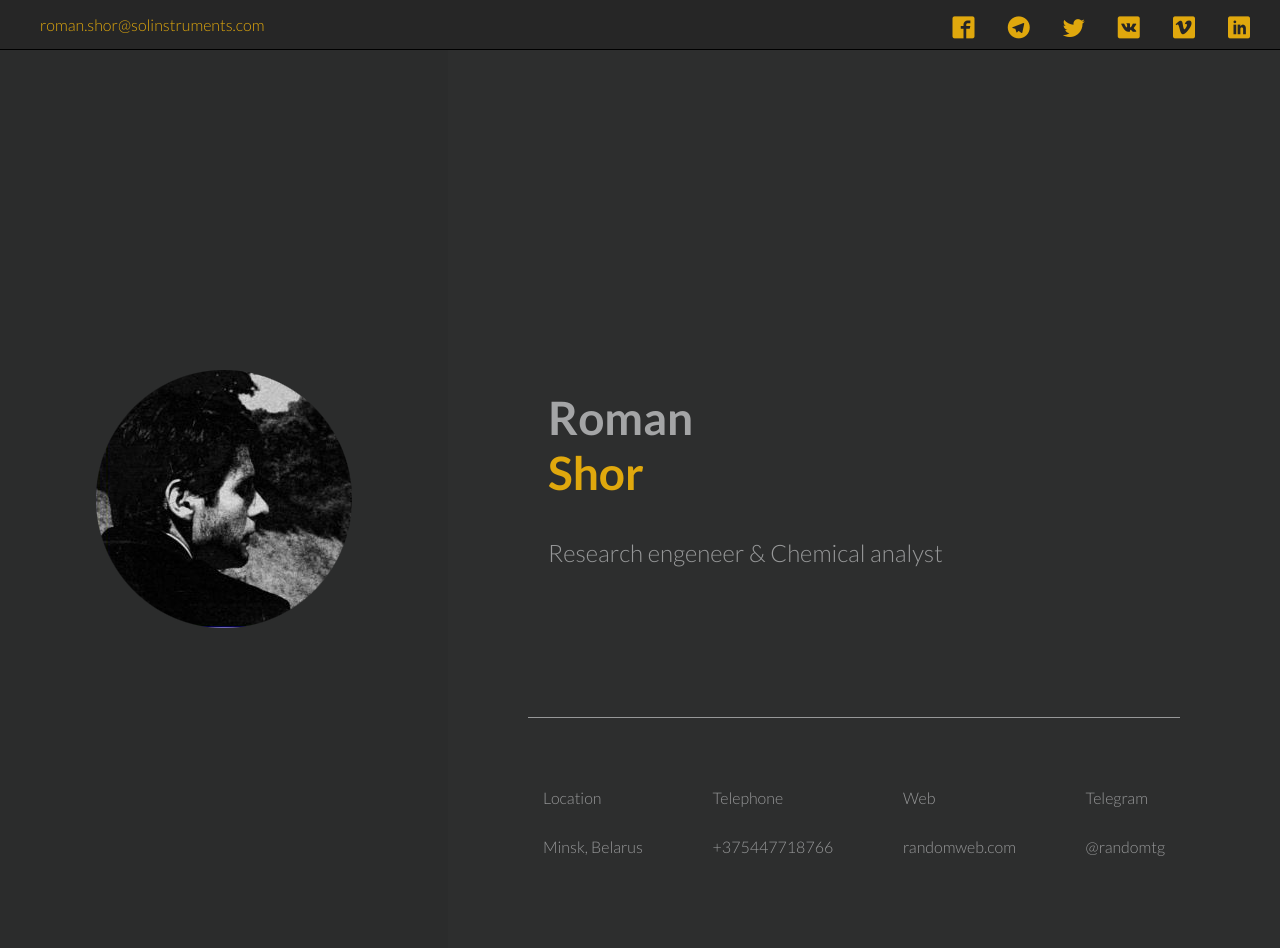
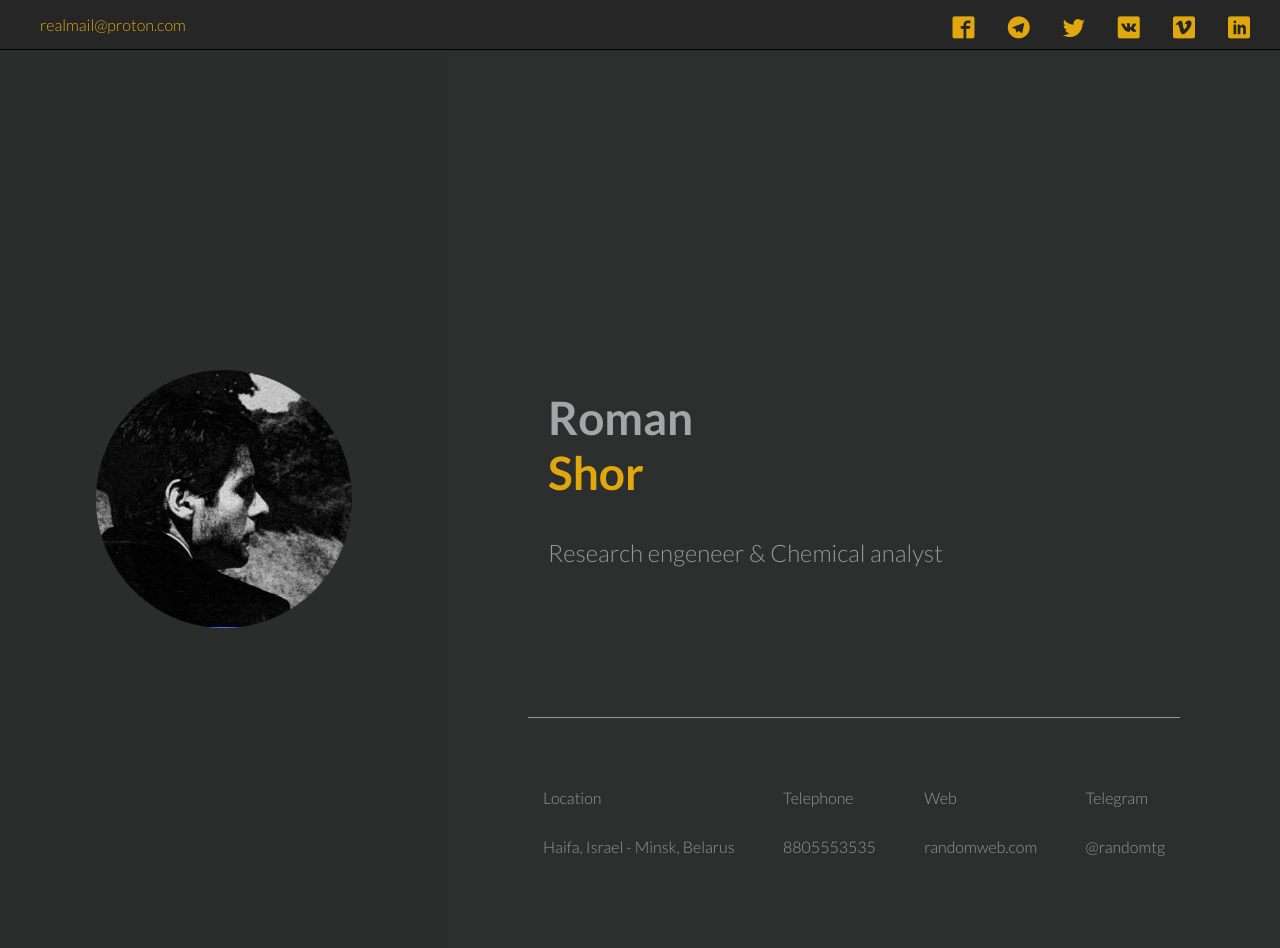
Before and after one commit to Pheblar/rsschool-cv, a plain HTML site: page index.html in a window 1280 px wide. Shown: the top 948 px of the page. Drawn offline with nearby package versions, Linux system fonts and the light colour scheme; files whose address does not match are found by name.

Commit message:
fix: some actual info

```diff
--- a/index.html
+++ b/index.html
@@ -16,7 +16,7 @@
         <div class="container">
             <div class="contacts-inner">
                 <a href="#" class="contacts-mail" aria-label="mail">
-                    roman.shor@solinstruments.com
+                    realmail@proton.com
                 </a>
                 <nav class="social">
                     <ul>
@@ -51,11 +51,11 @@
                         <div class="intro-area-contacts">
                             <ul>
                                 <li class="contacts-graph">Location</li>
-                                <li class="contacts-graph">Minsk, Belarus</li>
+                                <li class="contacts-graph">Haifa, Israel - Minsk, Belarus</li>
                             </ul>
                             <ul>
                                 <li class="contacts-graph">Telephone</li>
-                                <li class="contacts-graph">+375447718766</li>
+                                <li class="contacts-graph">8805553535</li>
                             </ul>
                             <ul>
                                 <li class="contacts-graph">Web</li>
@@ -202,7 +202,7 @@
                     (c) RS School
                 </a>
                 <div class="year footer--black">
-                    2022
+                    2024
                 </div>
             </div>
         </div>
```
